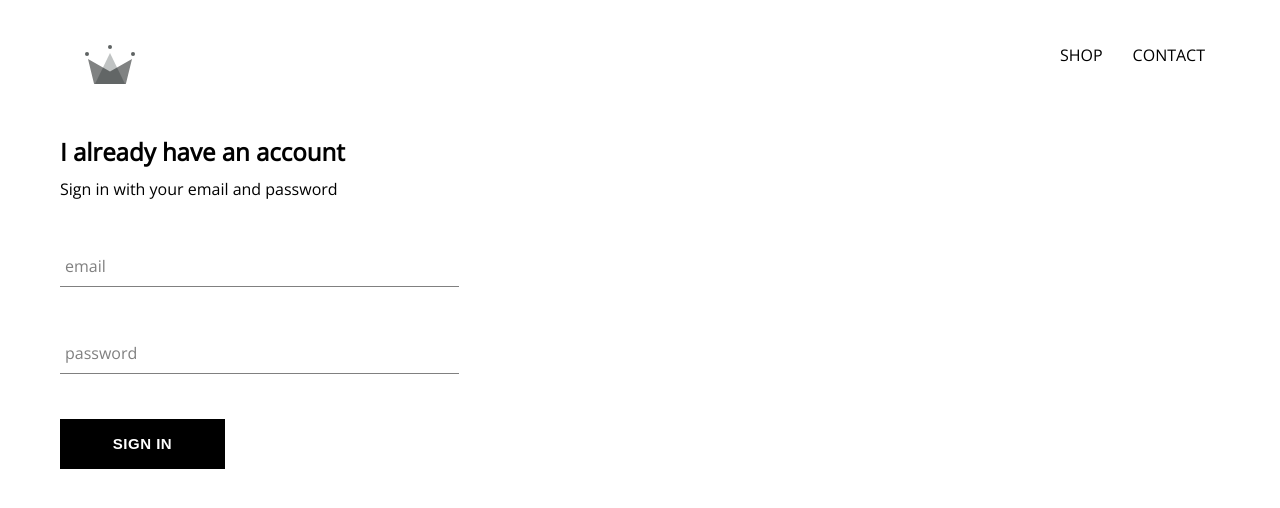
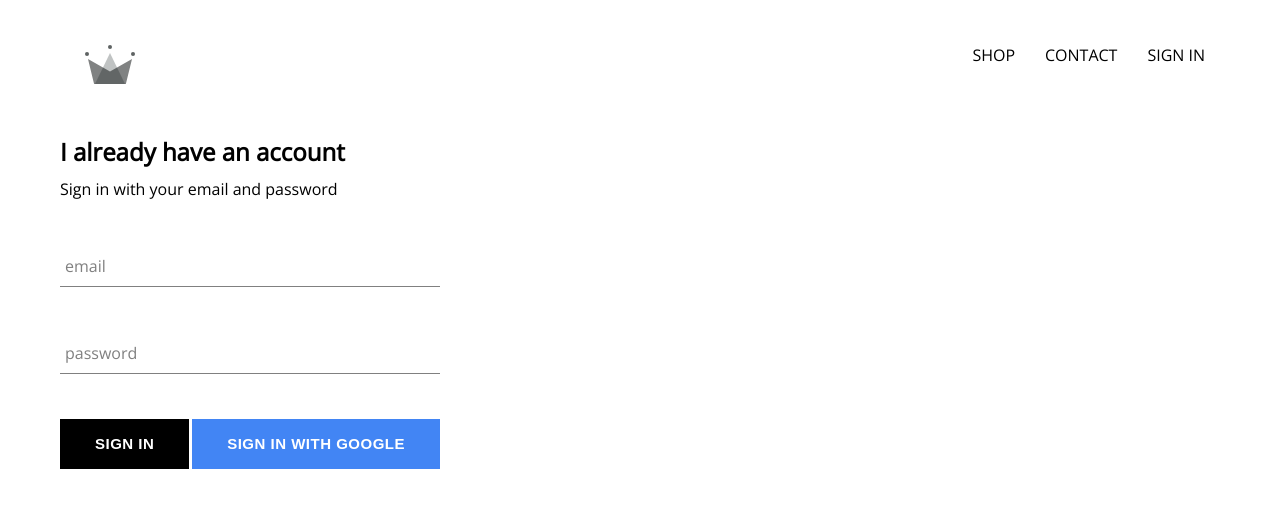
Before and after one commit to AnastasiiaChaplits/crwn-clothing-app, a React (Create React App) app: page /signin in a window 1280 px wide. Shown: the top 508 px of the page. Built offline with nearby package versions, Linux system fonts and the light colour scheme; no server answers; a web font is replaced by a local one.

Commit message:
integrate firebase, create sign in page and sign in with google

```diff
--- a/package.json
+++ b/package.json
@@ -6,6 +6,7 @@
     "@testing-library/jest-dom": "^5.16.3",
     "@testing-library/react": "^12.1.4",
     "@testing-library/user-event": "^13.5.0",
+    "firebase": "^9.6.10",
     "node-sass": "^7.0.1",
     "react": "^18.0.0",
     "react-dom": "^18.0.0",
--- a/src/App.css
+++ b/src/App.css
@@ -7,3 +7,7 @@
     text-decoration: none;
     color: black;
 }
+
+* {
+    box-sizing: border-box;
+}
--- a/src/App.js
+++ b/src/App.js
@@ -1,13 +1,35 @@
+import { Component } from "react";
 import "./App.css";
 import { Route, Switch } from "react-router-dom";
-
 import { HomePage, ShopPage, SignInAndSignUpPage } from "./pages";
 import { Header } from "./components";
+import { auth } from "./firebase/utils";
 
-function App() {
+class App extends Component {
+  constructor() {
+    super();
+
+    this.state = {
+      currentUser: null,
+    };
+  }
+
+  unsubscribeFromAuth = null;
+
+  componentDidMount() {
+    this.unsubscribeFromAuth = auth.onAuthStateChanged((user) => {
+      this.setState({ currentUser: user });
+    });
+  }
+
+  componentWillUnmount() {
+    this.unsubscribeFromAuth();
+  }
+
+  render() {
     return (
       <div>
-      <Header />
+        <Header currentUser={this.state.currentUser} />
         <Switch>
           <Route exact path="/" component={HomePage} />
           <Route path="/shop" component={ShopPage} />
@@ -16,5 +38,6 @@
       </div>
     );
   }
+}
 
 export default App;
--- a/src/components/CustomButton/CustomButton.jsx
+++ b/src/components/CustomButton/CustomButton.jsx
@@ -1,7 +1,10 @@
 import "./styles.scss";
 
-const CustomButton = ({ children, ...otherProps }) => (
-  <button className="custom-button" {...otherProps}>
+const CustomButton = ({ children, isGoogleSignIn, ...otherProps }) => (
+  <button
+    className={`${isGoogleSignIn ? "google-sign-in" : ""} custom-button`}
+    {...otherProps}
+  >
     {children}
   </button>
 );
--- a/src/components/CustomButton/styles.scss
+++ b/src/components/CustomButton/styles.scss
@@ -1,5 +1,4 @@
 .custom-button {
-  min-width: 165px;
   width: auto;
   height: 50px;
   letter-spacing: 0.5px;
@@ -18,4 +17,14 @@
     color: black;
     border: 1px solid black;
   }
+
+  &.google-sign-in {
+    background-color: #4285f4;
+    color: white;
+
+    &:hover {
+      background-color: #357ae8;
+      border: none
+    }
+  }
 }
--- a/src/components/Header/Header.jsx
+++ b/src/components/Header/Header.jsx
@@ -1,8 +1,9 @@
 import "./styles.scss";
 import { Link } from "react-router-dom";
 import { ReactComponent as Logo } from "../../assets/18763726-crown.svg";
+import { auth } from "../../firebase/utils";
 
-const Header = () => (
+const Header = ({ currentUser }) => (
   <div className="header">
     <Link to="/" className="logo-container">
       <Logo className="logo" />
@@ -14,6 +15,15 @@
       <Link className="option" to="/contact">
         CONTACT
       </Link>
+      {currentUser ? (
+        <div className="option" onClick={() => auth.signOut()}>
+          SIGN OUT
+        </div>
+      ) : (
+        <Link className="option" to="/signin">
+          SIGN IN
+        </Link>
+      )}
     </div>
   </div>
 );
--- a/src/components/Header/styles.scss
+++ b/src/components/Header/styles.scss
@@ -20,6 +20,7 @@
 
     .option {
       padding: 10px 15px;
+      cursor: pointer;
     }
   }
 }
--- a/src/components/SignIn/SignIn.jsx
+++ b/src/components/SignIn/SignIn.jsx
@@ -1,6 +1,8 @@
 import { Component } from "react";
 import { FormInput, CustomButton } from "../index";
 import "./styles.scss";
+
+import { signInWithGoogle } from "../../firebase/utils";
 
 class SignIn extends Component {
   constructor(props) {
@@ -45,7 +47,12 @@
             required
             handleChange={this.handleChange}
           />
-          <CustomButton type="submit">Sign in</CustomButton>
+          <div className="buttons">
+            <CustomButton type="submit">Sign in</CustomButton>
+            <CustomButton onClick={signInWithGoogle} isGoogleSignIn>
+              Sign in with Google
+            </CustomButton>
+          </div>
         </form>
       </div>
     );
--- a/src/components/SignIn/styles.scss
+++ b/src/components/SignIn/styles.scss
@@ -1,9 +1,14 @@
 .sign-in {
-  width: 30vw;
+  width: 380px;
   display: flex;
   flex-direction: column;
 
   .title {
     margin-bottom: 10px;
   }
+
+  .buttons {
+    display: flex;
+    justify-content: space-between;
+  }
 }
--- /dev/null
+++ b/src/firebase/utils.js
@@ -0,0 +1,22 @@
+import firebase from "firebase/compat/app";
+import "firebase/compat/firestore";
+import "firebase/compat/auth";
+
+const config = {
+  apiKey: "AIzaSyArd2TMBbMtYLL0hUaFprm0eVzfyITawfI",
+  authDomain: "crwn-db-ab7e3.firebaseapp.com",
+  projectId: "crwn-db-ab7e3",
+  storageBucket: "crwn-db-ab7e3.appspot.com",
+  messagingSenderId: "1029957259681",
+  appId: "1:1029957259681:web:b648c63236eae09ce2bbe0",
+  measurementId: "G-MGZV6K83D3",
+};
+
+firebase.initializeApp(config);
+
+export const auth = firebase.auth();
+export const firestore = firebase.firestore();
+
+const provider = new firebase.auth.GoogleAuthProvider();
+provider.setCustomParameters({ prompt: "select_account" });
+export const signInWithGoogle = () => auth.signInWithPopup(provider);
```
Also changed, not shown: 1 other file (tests, documents, lock files or other folders). Lines whose indentation alone changed are shown as unchanged.
